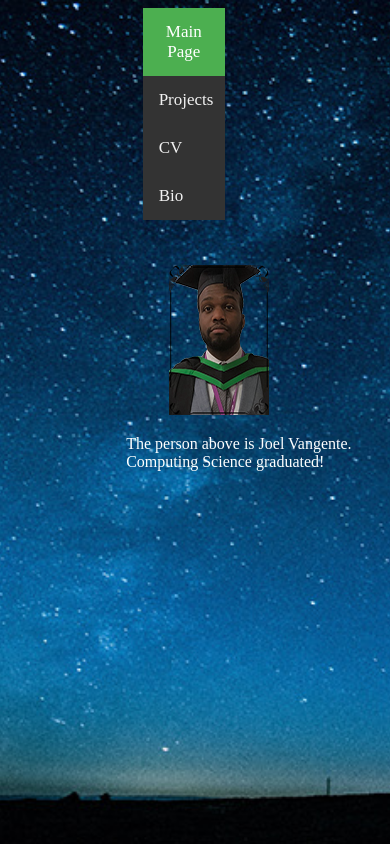
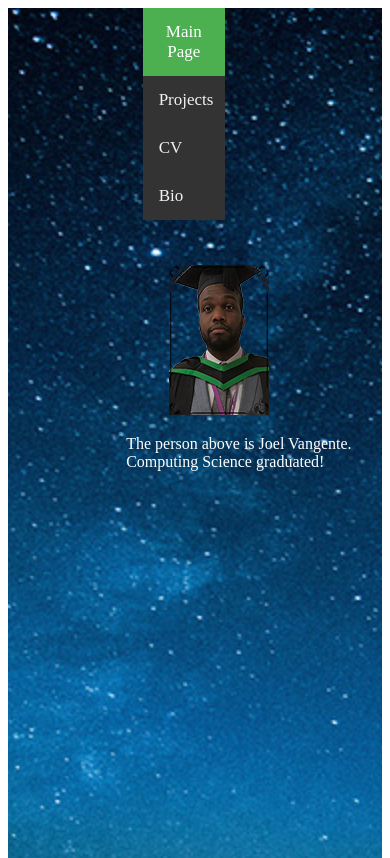
Before and after one commit to VangenteJ/VangenteJ.github.io, a plain HTML site: page index.html in a window 390 px wide. Shown: the top 858 px of the page. Drawn offline with Linux system fonts and the light colour scheme.

Commit message:
Update main.css

```diff
--- a/css/main.css
+++ b/css/main.css
@@ -5,16 +5,7 @@ body{
 
 }
 
-html{
-    background: url(../images/dark_skyR.jpg) no-repeat center center fixed;
-  -webkit-background-size: cover;
-  -moz-background-size: cover;
-  -o-background-size: cover;
-  background-size: cover;
-}
-
-
-.dark_skye{
+.dark_sky{
   background-image: url(../images/dark_skyR.jpg);
     top: 0;
     left: 0;
@@ -99,9 +90,3 @@ p {
     width: 100%;
 }
 }
-@media screen and (max-width:635px) {
-   .controller{
-    height: 100%;
-    width: 100%;
-}
-}
```
